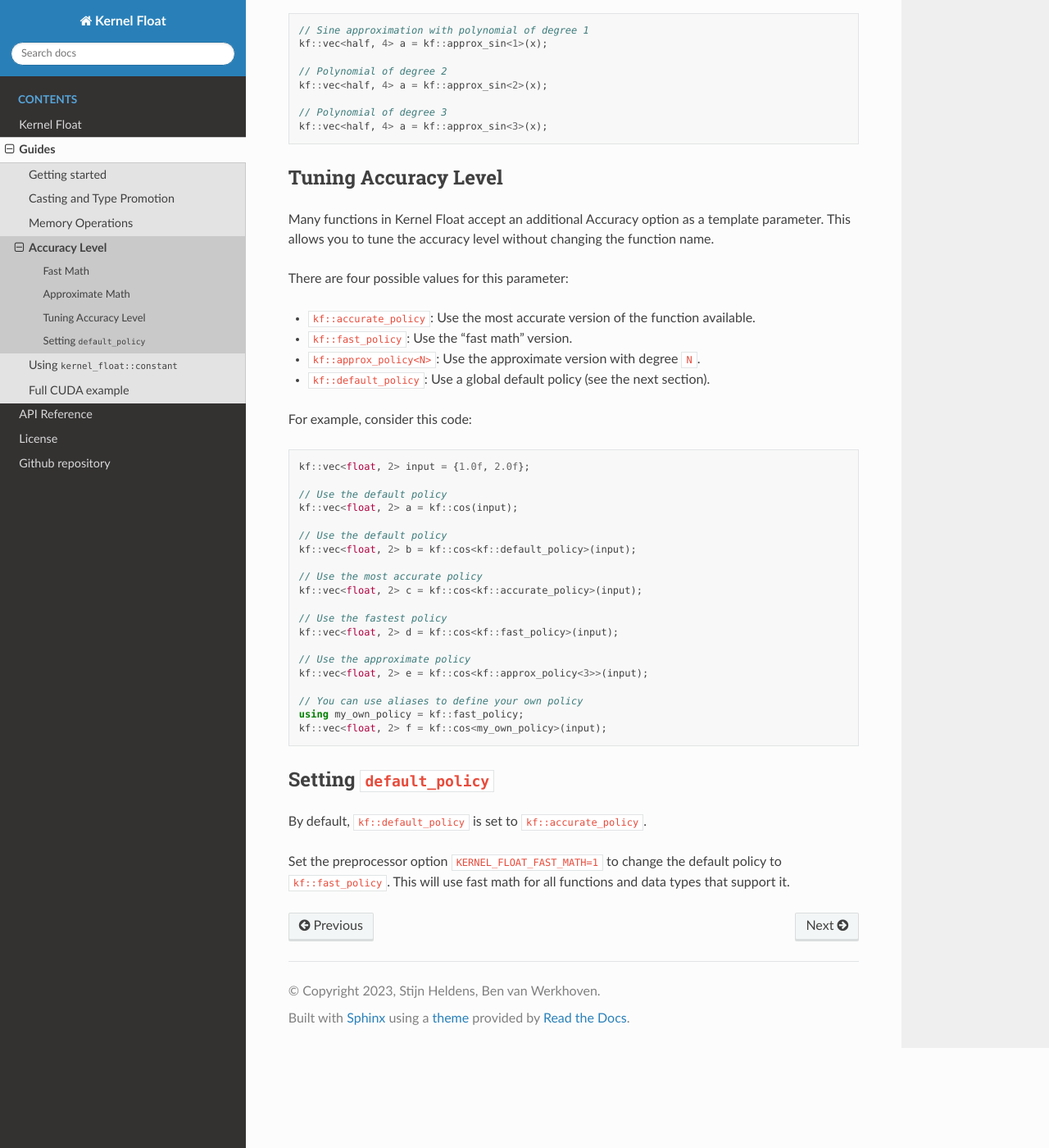
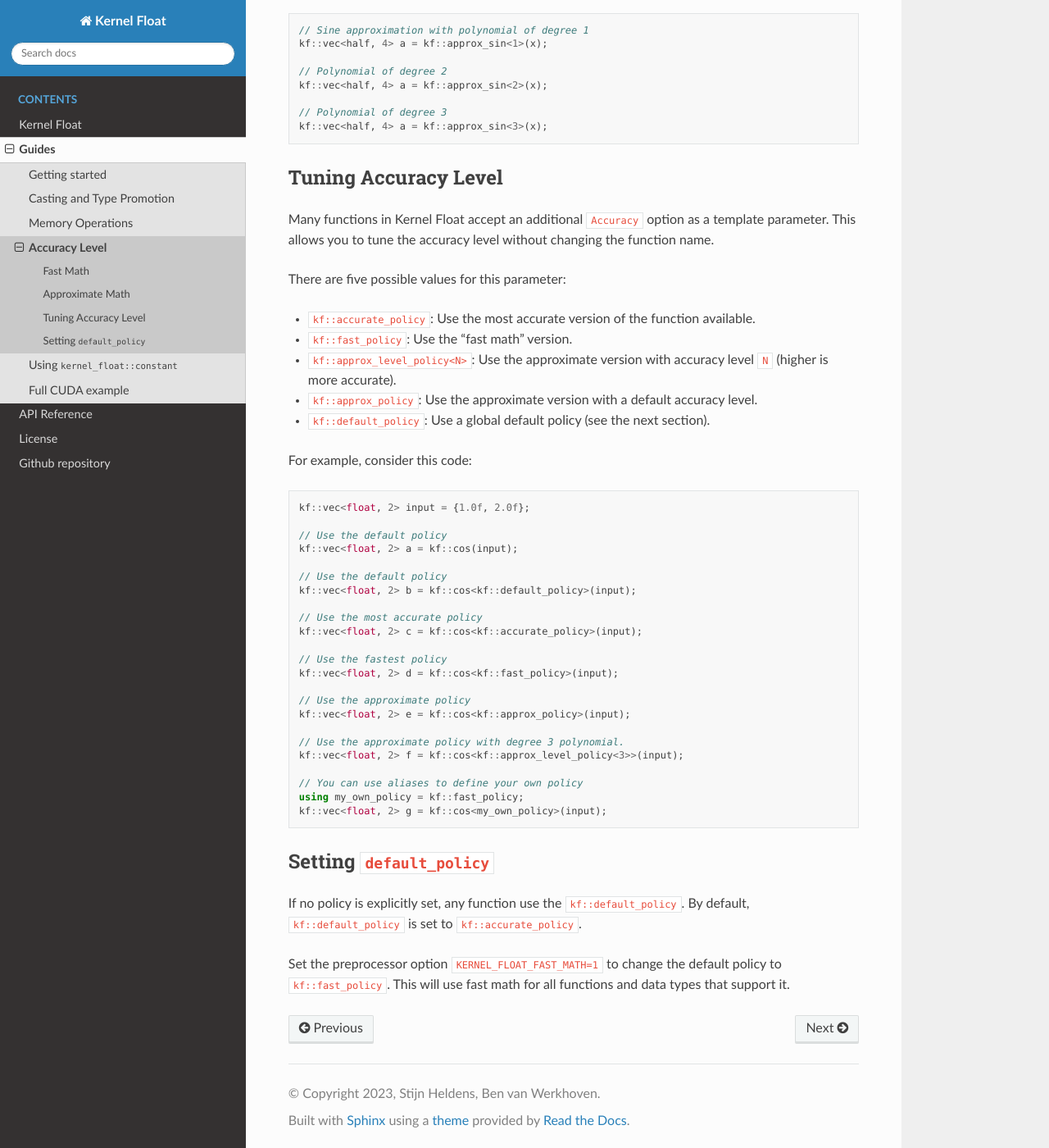
Before and after one commit to KernelTuner/kernel_float, a Sphinx documentation site: the page built from docs/guides/accuracy.md, in a window 1280 px wide and 1400 px high, scrolled down 1300 px. Shown: the whole window at 82% size. Built offline with Sphinx 7.4.7 and the Read the Docs theme 3.1.0, drawn with Linux system fonts in a browser that asks for light colours; pages that are not in the unit, such as notebooks, are missing from menus.

Commit message:
Simplify how policies are implemented internally

````diff
--- a/docs/guides/accuracy.md
+++ b/docs/guides/accuracy.md
@@ -69,14 +69,15 @@ kf::vec<half, 4> a = kf::approx_sin<3>(x);
 
 ## Tuning Accuracy Level
 
-Many functions in Kernel Float accept an additional Accuracy option as a template parameter.
+Many functions in Kernel Float accept an additional `Accuracy` option as a template parameter.
 This allows you to tune the accuracy level without changing the function name.
 
-There are four possible values for this parameter:
+There are five possible values for this parameter:
 
 - `kf::accurate_policy`: Use the most accurate version of the function available.
 - `kf::fast_policy`: Use the "fast math" version.
-- `kf::approx_policy<N>`: Use the approximate version with degree `N`.
+- `kf::approx_level_policy<N>`: Use the approximate version with accuracy level `N` (higher is more accurate).
+- `kf::approx_policy`: Use the approximate version with a default accuracy level.
 - `kf::default_policy`: Use a global default policy (see the next section).
 
 For example, consider this code:
@@ -97,15 +98,19 @@ kf::vec<float, 2> c = kf::cos<kf::accurate_policy>(input);
 kf::vec<float, 2> d = kf::cos<kf::fast_policy>(input);
 
 // Use the approximate policy
-kf::vec<float, 2> e = kf::cos<kf::approx_policy<3>>(input);
+kf::vec<float, 2> e = kf::cos<kf::approx_policy>(input);
+
+// Use the approximate policy with degree 3 polynomial.
+kf::vec<float, 2> f = kf::cos<kf::approx_level_policy<3>>(input);
 
 // You can use aliases to define your own policy
 using my_own_policy = kf::fast_policy;
-kf::vec<float, 2> f = kf::cos<my_own_policy>(input);
+kf::vec<float, 2> g = kf::cos<my_own_policy>(input);
 ```
 
 ## Setting `default_policy`
 
+If no policy is explicitly set, any function use the `kf::default_policy`.
 By default, `kf::default_policy` is set to `kf::accurate_policy`.
 
 Set the preprocessor option `KERNEL_FLOAT_FAST_MATH=1` to change the default policy to `kf::fast_policy`.
````
Also changed, not shown: 10 other files.
